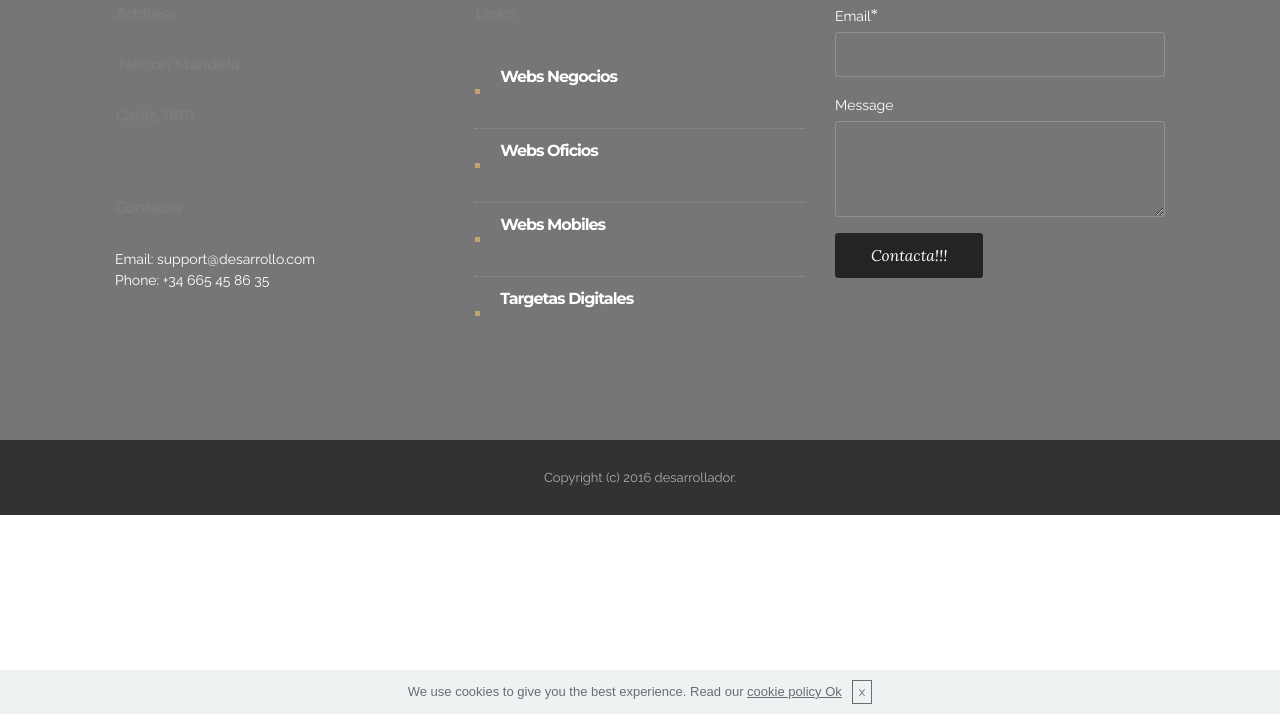
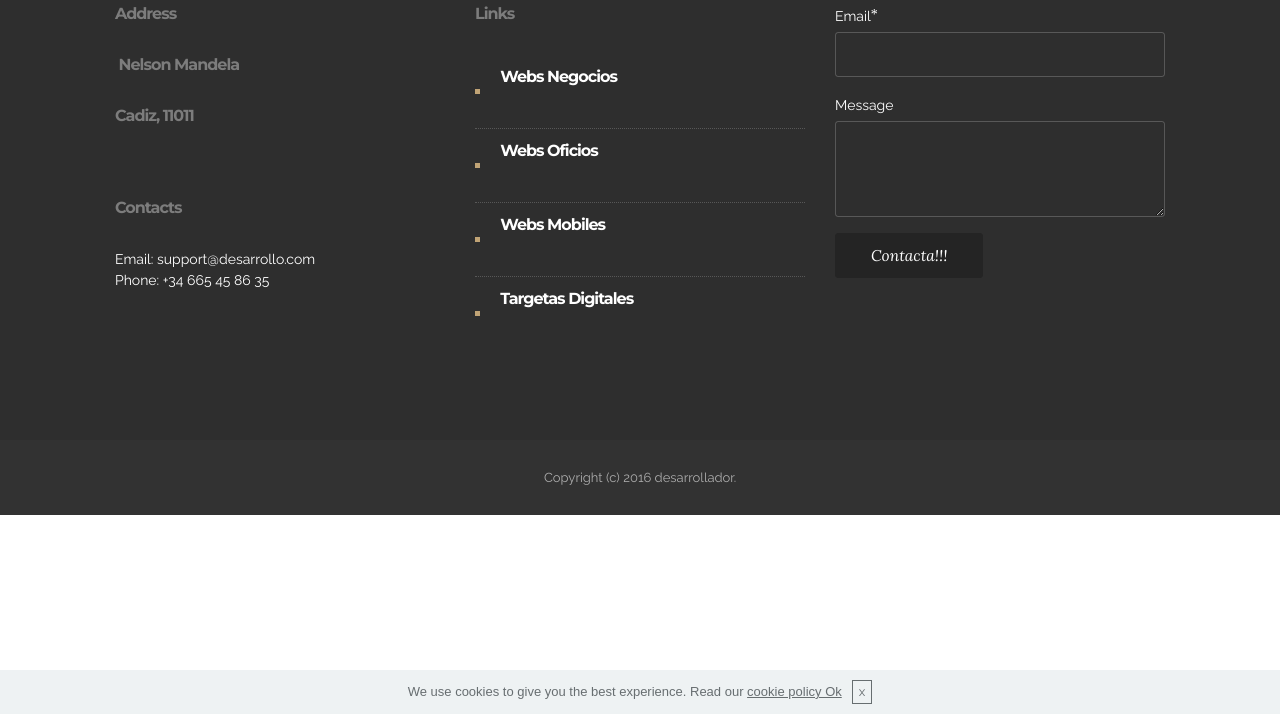
Before and after one commit to aragontrujillo/aragontrujillo.github.io, a plain HTML site: page index.html in a window 1280 px wide. Shown: the part 86-800 px from the top of the page. Drawn offline with Linux system fonts and the light colour scheme; files whose address does not match are found by name.

Commit message:
create github pages

```diff
--- a/index.html
+++ b/index.html
@@ -75,8 +75,8 @@ Diseño Responsivo · Actualización continua · Webs listas para usar">
 
 </section>
 
-<section class="engine"><a rel="external" href="https://mobirise.com">Mobirise</a></section><section class="mbr-footer footer4 mbr-section mbr-section-md-padding mbr-parallax-background mbr-after-navbar" id="contacts4-1" style="background-image: url('assets/images/mbr-1-2000x1333.jpg'); padding-top: 90px; padding-bottom: 90px;">
-    <div class="mbr-overlay" style="opacity: 0.7; background-color: rgb(60, 60, 60);"></div>
+<section class="engine"><a rel="external" href="https://mobirise.com">https://mobirise.com/</a></section><section class="mbr-footer footer4 mbr-section mbr-section-md-padding mbr-after-navbar" id="contacts4-1" style="background-color: rgb(46, 46, 46); padding-top: 90px; padding-bottom: 90px;">
+
     <div class="container">
         <div class="mbr-contacts row">
             <div class="col-sm-8">
@@ -96,7 +96,7 @@ Phone: +34 665 45 86 35<br><br></p>
                     <div hidden="" data-form-alert-success="true">Thanks for filling out form!</div>
                 </div>
                 <form action="https://mobirise.com/" method="post" data-form-title="MESSAGE">
-                    <input type="hidden" value="mfxOUkfNYPVsv9GPyTto6kSI7B+4Sg1U9lGlp7MWCMi+eL0nlFuHQfPax2x46PHltqQYqR2GAl2tcdG59RyVy7LHo7pUJf8zpyN4yHElAtnfXdjN4/G/SwtqrQzvmsGd" data-form-email="true">
+                    <input type="hidden" value="R5nt7J1MrPWvcColvYt/4RIihgyc3S1AJly7FCwaGg7xVNlv7EJEkVMa1xooKIfrLdIwjnsPbjP2vwwxA3dBtN8h9X/tjh9O3/FIm3UR3PI+UNcgvj3z+GGQkK7uqmb6" data-form-email="true">
 
                     <div class="form-group">
                         <label class="form-control-label" for="contacts4-1-email">Email<span class="form-asterisk">*</span></label>
@@ -131,7 +131,6 @@ Phone: +34 665 45 86 35<br><br></p>
   <script src="assets/viewport-checker/jquery.viewportchecker.js"></script>
   <script src="assets/dropdown/js/script.min.js"></script>
   <script src="assets/touch-swipe/jquery.touch-swipe.min.js"></script>
-  <script src="assets/jarallax/jarallax.js"></script>
   <script src="assets/theme/js/script.js"></script>
   <script src="assets/formoid/formoid.min.js"></script>
 
```
Also changed, not shown: 2 other files.
